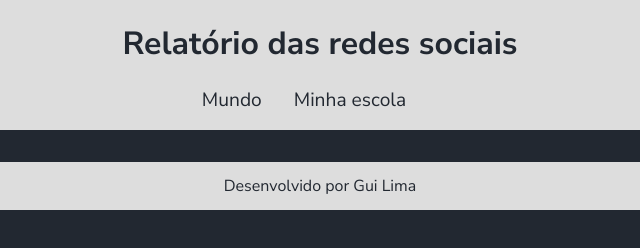
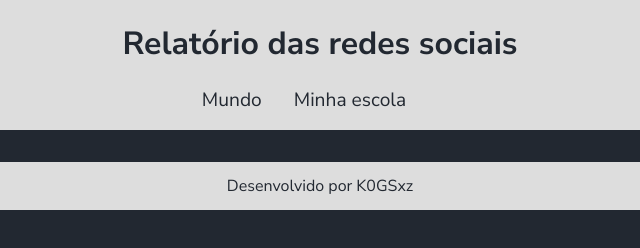
Before and after one commit to K0GSxz/REDES-SOCIAIS, a plain HTML site: page index.html in a window 1280 px wide. Shown: the full height of the page, 320-960 px from the left. Drawn offline with Linux system fonts and the light colour scheme.

Commit message:
Update index.html

```diff
--- a/index.html
+++ b/index.html
@@ -20,7 +20,7 @@
         </section>
     </main>
     <footer>
-        <p>Desenvolvido por Gui Lima</p>
+        <p>Desenvolvido por K0GSxz</p>
     </footer>
 </body>
 </html>
```
